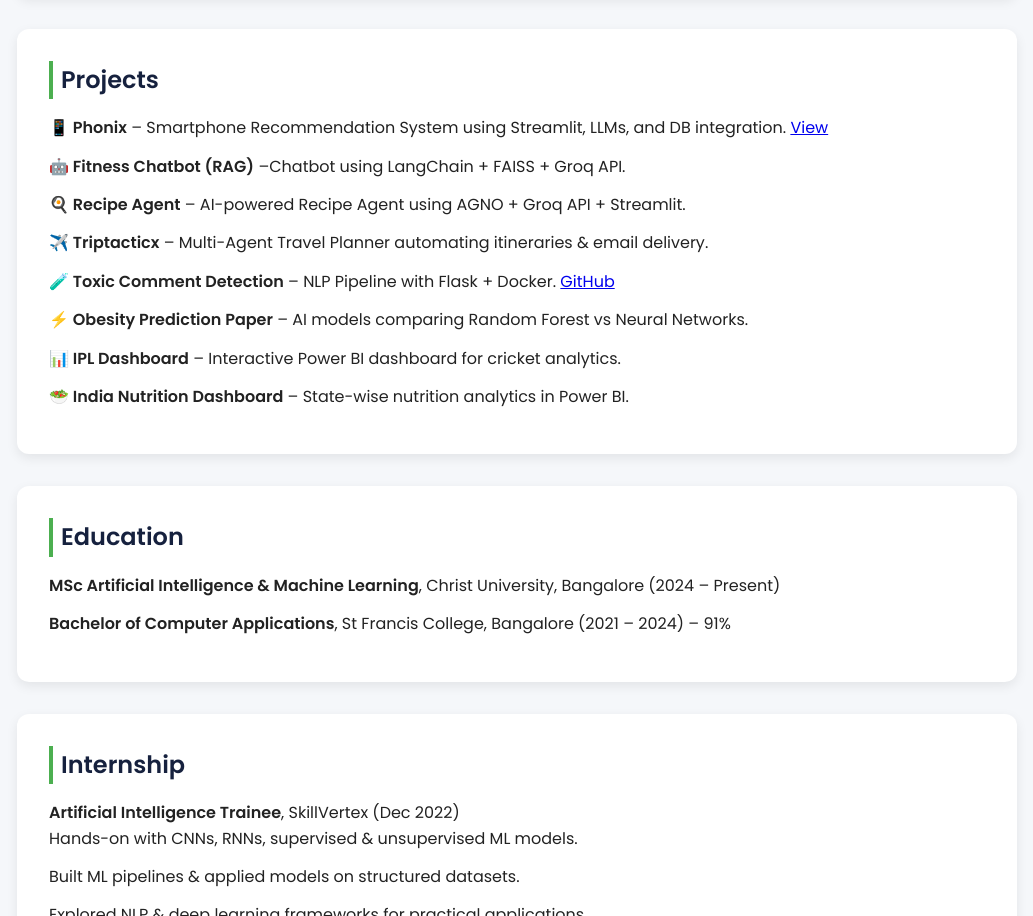
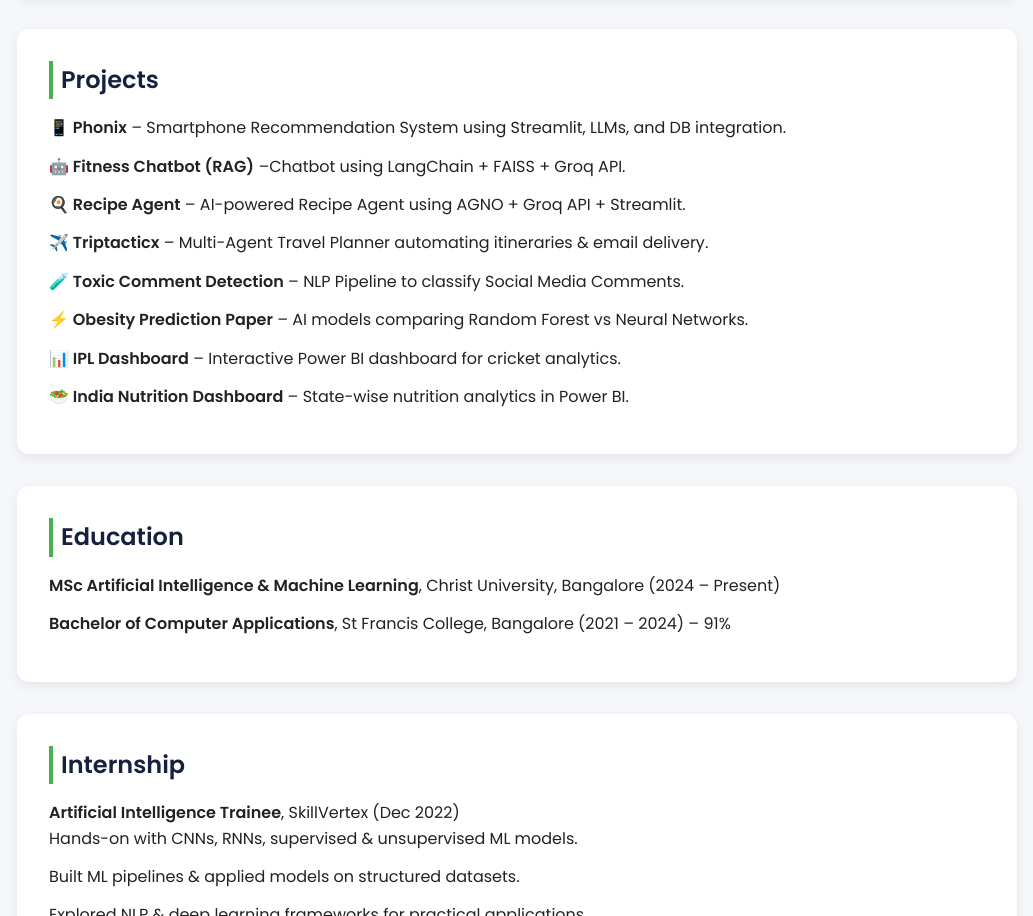
Before and after one commit to Luqmaan29/luqmaan.github.io, a plain HTML site: page index.html in a window 1280 px wide. Shown: the part 1099-2015 px from the top of the page, without its empty margins (123-1156 px from the left). Drawn offline with Linux system fonts and the light colour scheme.

Commit message:
Update index.html

```diff
--- a/index.html
+++ b/index.html
@@ -107,11 +107,11 @@ I am continuously exploring ways to integrate Data Analytics + AI/ML + Generativ
   <section id="projects">
     <h2>Projects</h2>
     <ul>
-      <li><strong>📱 Phonix</strong> – Smartphone Recommendation System using Streamlit, LLMs, and DB integration. <a href="https://github.com/Luqmaan29" target="_blank">View</a></li>
+      <li><strong>📱 Phonix</strong> – Smartphone Recommendation System using Streamlit, LLMs, and DB integration. <a href="https://github.com/Luqmaan29" target="_blank"></a></li>
       <li><strong>🤖 Fitness Chatbot (RAG)</strong> –Chatbot using LangChain + FAISS + Groq API.</li>
       <li><strong>🍳 Recipe Agent</strong> – AI-powered Recipe Agent using AGNO + Groq API + Streamlit.</li>
       <li><strong>✈️ Triptacticx</strong> – Multi-Agent Travel Planner automating itineraries & email delivery.</li>
-      <li><strong>🧪 Toxic Comment Detection</strong> – NLP Pipeline with Flask + Docker. <a href="https://github.com/luqmaan-29/Projects.git" target="_blank">GitHub</a></li>
+      <li><strong>🧪 Toxic Comment Detection</strong> – NLP Pipeline to classify Social Media Comments. <a href="https://github.com/luqmaan-29/Projects.git" target="_blank"></a></li>
       <li><strong>⚡ Obesity Prediction Paper</strong> – AI models comparing Random Forest vs Neural Networks.</li>
       <li><strong>📊 IPL Dashboard</strong> – Interactive Power BI dashboard for cricket analytics.</li>
       <li><strong>🥗 India Nutrition Dashboard</strong> – State-wise nutrition analytics in Power BI.</li>
```
